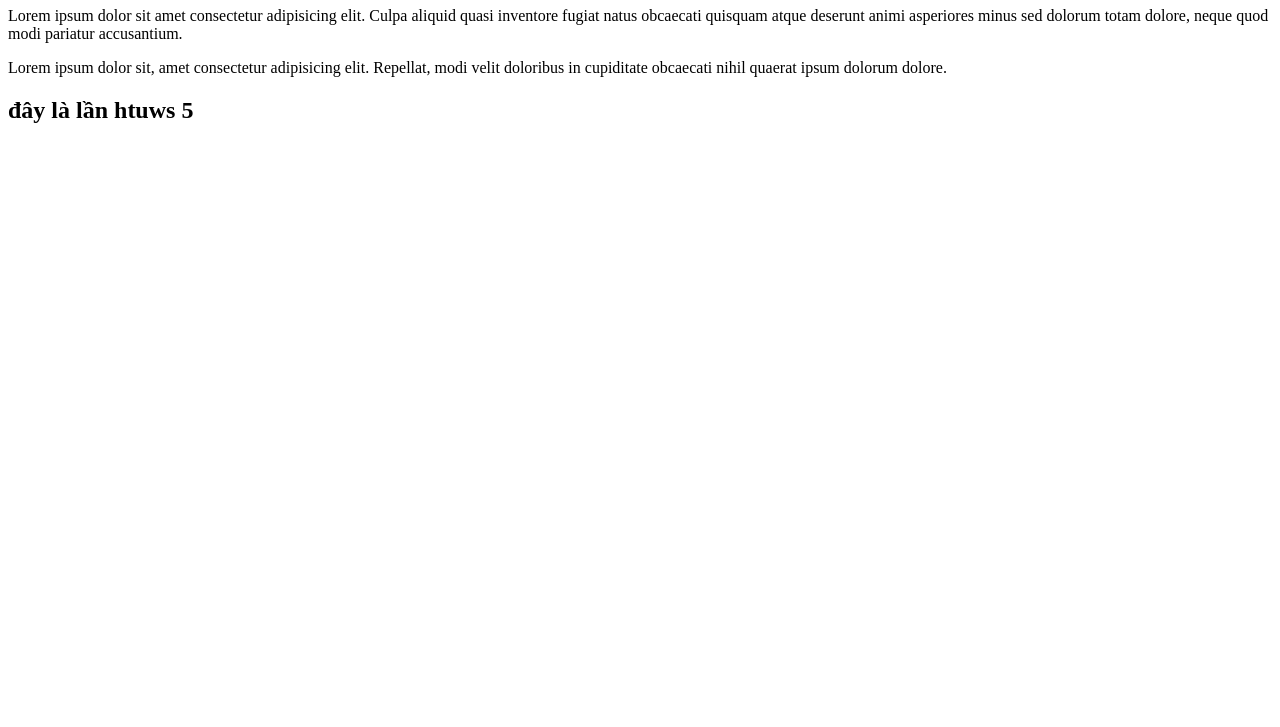
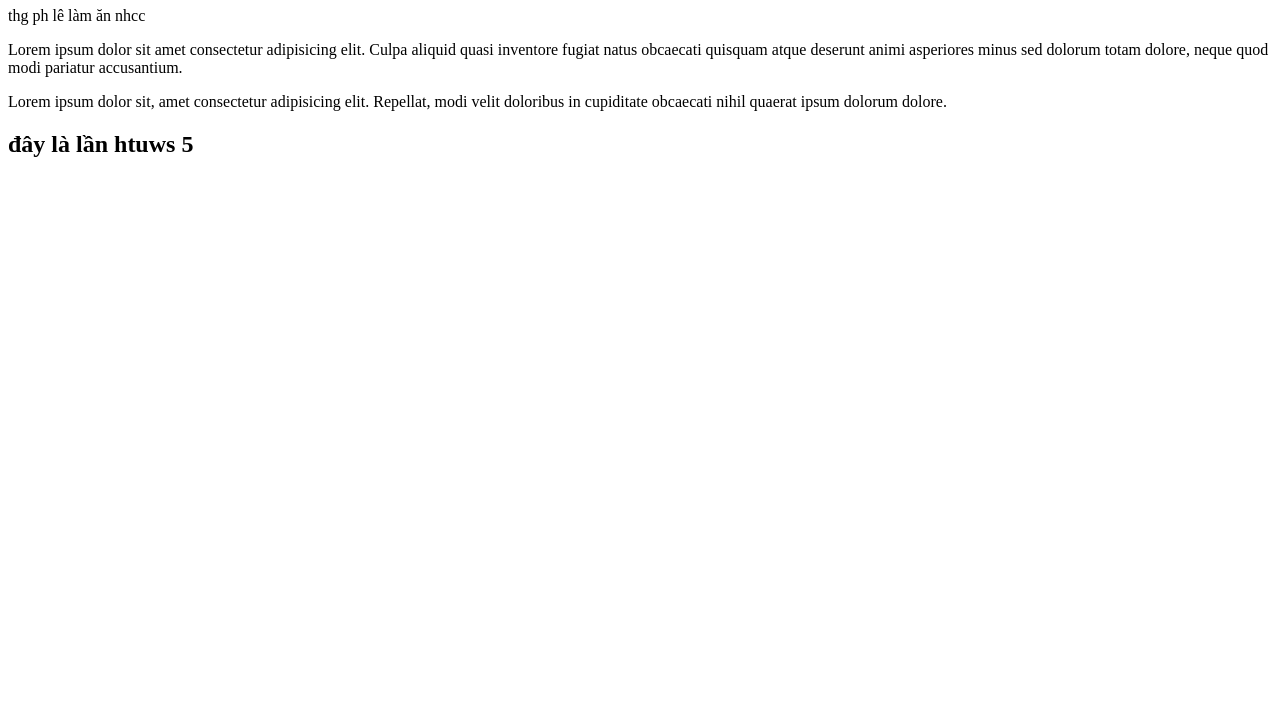
Before and after one commit to j4sonph20/bc52_portfolio, a plain HTML site: page index.html in a window 1280 px wide. Shown: the part 73-800 px from the top of the page. Drawn offline with Linux system fonts and the light colour scheme.

Commit message:
đã đổi lần 2

```diff
--- a/index.html
+++ b/index.html
@@ -8,6 +8,7 @@
 </head>
 <body>
     <h1> tôi có người yêu </h1>
+    <p> thg ph lê làm ăn nhcc </p>
     <p>Lorem ipsum dolor sit amet consectetur adipisicing elit. Culpa aliquid quasi inventore fugiat natus obcaecati quisquam atque deserunt animi asperiores minus sed dolorum totam dolore, neque quod modi pariatur accusantium.</p>
 <p>Lorem ipsum dolor sit, amet consectetur adipisicing elit. Repellat, modi velit doloribus in cupiditate obcaecati nihil quaerat ipsum dolorum dolore.</p>
 <h2>đây là lần htuws 5</h2>
```
